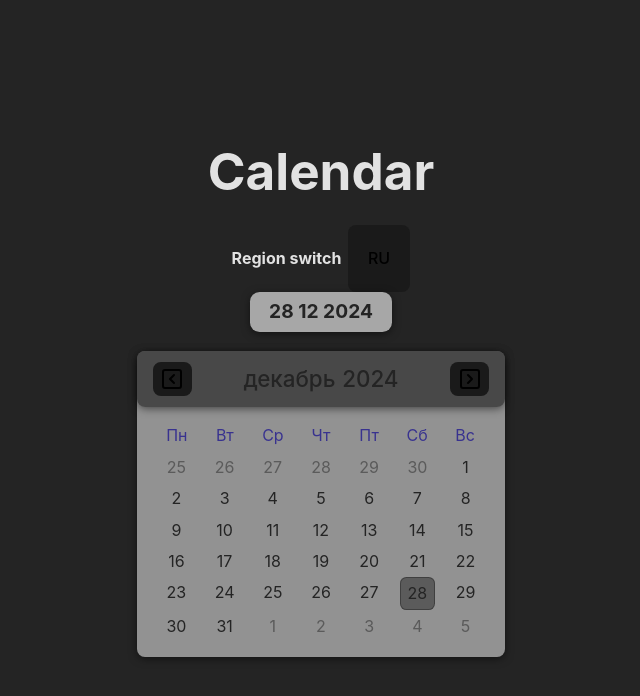
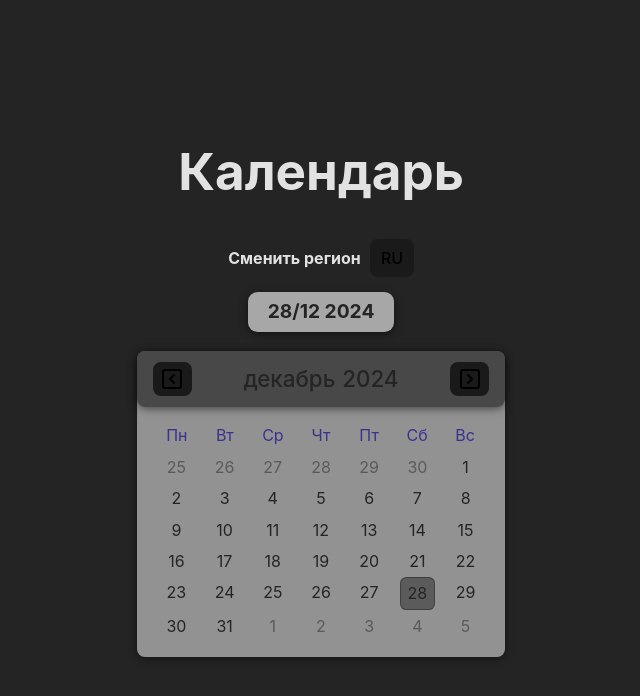
Before and after one commit to TrubitsynEgor/calendar_with_Siberia, a React (Vite) app: page / in a window 1280 px wide. Shown: the top 696 px of the page, without its empty margins (319-959 px from the left). Built offline with nearby package versions, Linux system fonts and the light colour scheme.

Commit message:
add LocalSwitch, switch region, format date and lang

```diff
--- a/src/App.tsx
+++ b/src/App.tsx
@@ -9,12 +9,19 @@ export const App = () => {
   const [selectedDate, setSelectedDate] = useState(new Date())
   const [locale, setLocale] = useState('ru-RU')
 
+  const handleLocale = () =>
+    locale === 'ru-RU' ? setLocale('en-EN') : setLocale('ru-RU')
+
+  console.log(locale)
+
   return (
     <div className={cn(classes.app)}>
-      <h1>Calendar</h1>
-      <LocaleSwitch locale={locale} />
+      <h1>{locale === 'ru-RU' ? 'Календарь' : 'Calendar'}</h1>
+      <LocaleSwitch locale={locale} handleLocale={handleLocale} />
       <div className={classes.currentDate}>
-        {formateDate(selectedDate, 'DD MM YYYY')}
+        {locale === 'ru-RU'
+          ? formateDate(selectedDate, 'DD MM YYYY').replace(' ', '/')
+          : formateDate(selectedDate, 'MM DD YYYY').replace(' ', '/')}
       </div>
       <Calendar
         locale={locale}
--- a/src/components/Calendar/Calendar.tsx
+++ b/src/components/Calendar/Calendar.tsx
@@ -4,7 +4,7 @@ import { useCalendar } from './useCalendar'
 import { SquareChevronLeft, SquareChevronRight } from 'lucide-react'
 import { checkDateIsEqual, checkIsToday } from '../../utils'
 interface CalendarProps {
-  locale?: string
+  locale: string
   selectedDate: Date
   selectDate: (date: Date) => void
   firstDayNumber?: number
@@ -13,7 +13,7 @@ interface CalendarProps {
 export const Calendar = ({
   selectedDate,
   selectDate,
-  locale = 'ru-RU',
+  locale,
   firstDayNumber,
 }: CalendarProps) => {
   const { state, methods } = useCalendar({
@@ -77,6 +77,7 @@ export const Calendar = ({
           <SquareChevronRight />
         </button>
       </div>
+
       <div className={classes.body}>
         {/* Render mode = days */}
         {state.mode === 'days' && (
--- a/src/components/Calendar/useCalendar.ts
+++ b/src/components/Calendar/useCalendar.ts
@@ -35,11 +35,11 @@ export const useCalendar = ({
     getYearsInterval(selectedDate.year)
   )
 
-  const monthsNames = useMemo(() => getMonthsNames(locale), [])
+  const monthsNames = useMemo(() => getMonthsNames(locale), [locale])
 
   const weekDaysNames = useMemo(
     () => getWeekDaysNames(firstDayNumber, locale),
-    []
+    [locale]
   )
 
   const days = useMemo(
--- a/src/components/ui/LocaleSwitсh/LocaleSwitch.module.scss
+++ b/src/components/ui/LocaleSwitсh/LocaleSwitch.module.scss
@@ -1,6 +1,10 @@
 .localeSwitch {
 	display: flex;
-	gap: .4em;
+	gap: .6em;
+	align-items: center;
 
-	& button {}
+	& button {
+		height: 2.4em;
+		padding: 0 .6em;
+	}
 }
--- a/src/components/ui/LocaleSwitсh/LocaleSwitch.tsx
+++ b/src/components/ui/LocaleSwitсh/LocaleSwitch.tsx
@@ -2,13 +2,18 @@ import classes from './LocaleSwitch.module.scss'
 
 interface LocaleSwitchProps {
   locale: string
+  handleLocale: () => void
 }
 
-export const LocaleSwitch = ({ locale }: LocaleSwitchProps) => {
+export const LocaleSwitch = ({ locale, handleLocale }: LocaleSwitchProps) => {
   return (
     <div className={classes.localeSwitch}>
-      <h4>Region switch</h4>
-      {locale === 'ru-RU' ? <button>RU</button> : <button>EN</button>}
+      <h4>{locale === 'ru-RU' ? 'Сменить регион' : 'Region switch'}</h4>
+      {locale === 'ru-RU' ? (
+        <button onClick={handleLocale}>RU</button>
+      ) : (
+        <button onClick={handleLocale}>EN</button>
+      )}
     </div>
   )
 }
```
